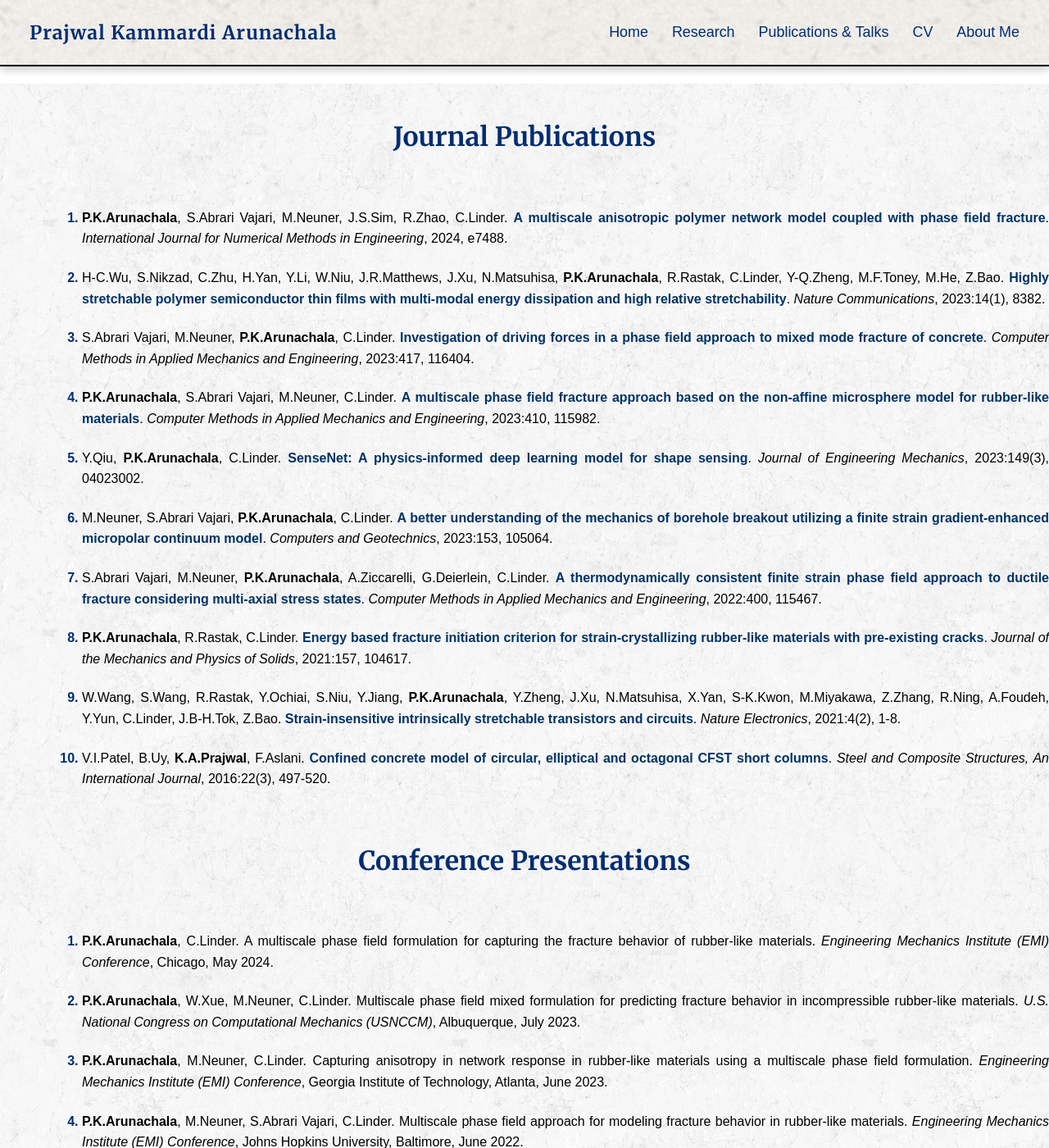
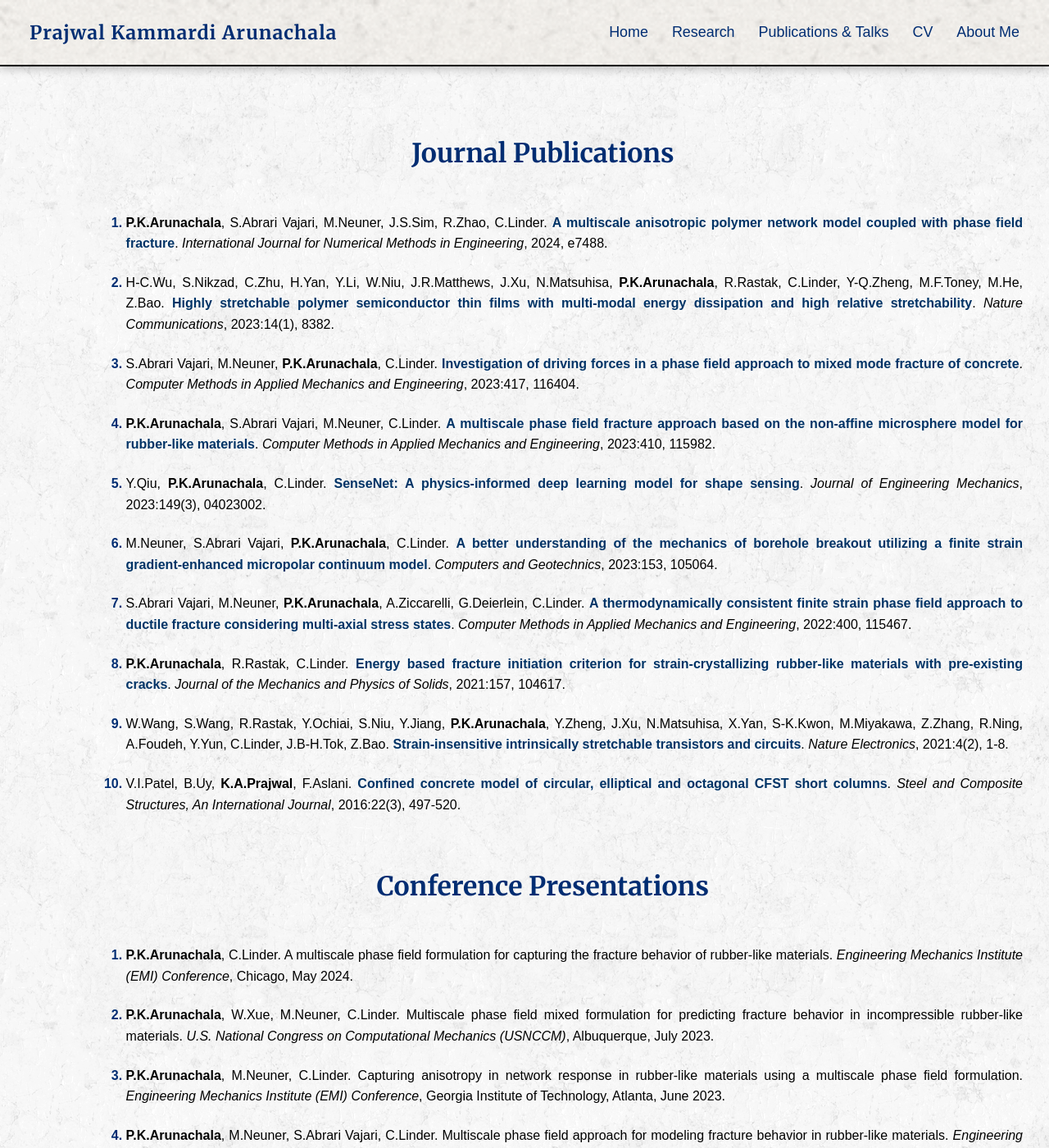
Before and after one commit to prajwalka/prajwalka.github.io, a Jekyll site: the page built from publications.md, in a window 1280 px wide and 1400 px high. Shown: the whole window at 82% size. Built offline with Jekyll 4.4.1, drawn with Linux system fonts in a browser that asks for light colours; some web fonts are replaced.

Commit message:
making it scalable

```diff
--- a/assets/style.css
+++ b/assets/style.css
@@ -379,33 +379,40 @@ main a:active {
 
 /* Publications section formatting */
 .publications-wrapper {
-  padding-bottom: 60px;
+  box-sizing: border-box;
+  margin: 0 auto;
+  width: min(100%, 1600px);
+  padding-top: clamp(12px, 3vw, 20px);
+  padding-right: clamp(16px, 4vw, 32px);
+  padding-bottom: clamp(24px, 5vw, 60px);
+  padding-left: clamp(16px, 6vw, 100px);
 }
 
 .publications {
   font-family: 'CMU Sans Serif', sans-serif;
-  font-size: 1.2em;
+  font-size: clamp(16px, 1.2vw, 20px);
   text-align: justify;
   line-height: 1.6;
   color: #000000;
   box-sizing: border-box;
   width: 100%;
-  max-width: min(100%,2000px);
 }
 
 .publication-list {
-  padding-left: 100px;
   counter-reset: pub;
+  margin: 0;
+  padding-left: clamp(16px, 6vw, 100px);
 }
 
 .publication-list li {
   counter-increment: pub;
-  margin-bottom: 15px;
+  position: relative;
   text-align: justify;
   line-height: 1.6;
-  position: relative;
   font-size: clamp(16px, 1.2vw, 20px);
   margin-bottom: clamp(14px, 2vw, 22px);
+  overflow-wrap: break-word;
+  hyphens: auto;
 }
 
 .publication-list li::marker {
```
